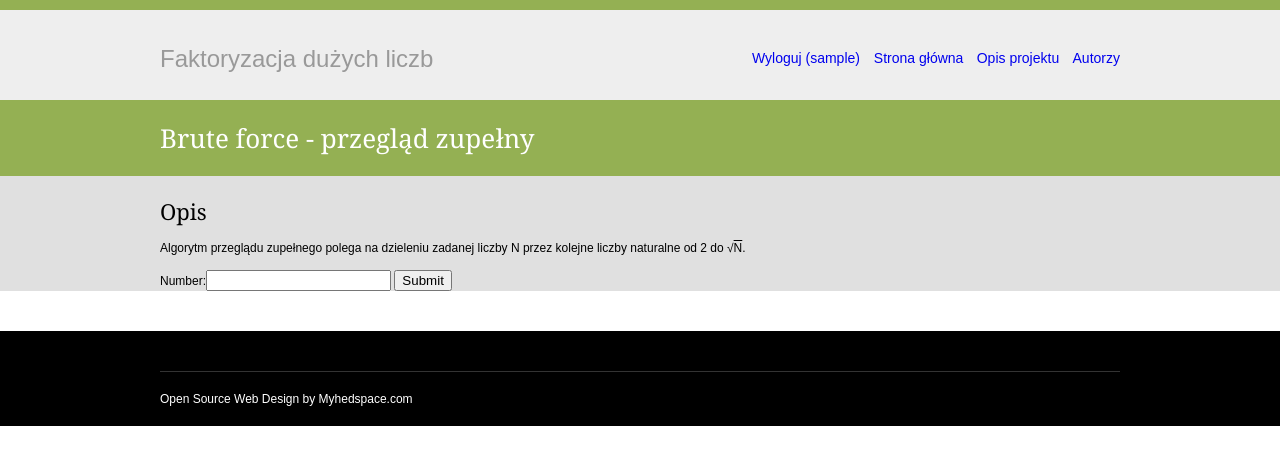
After one commit to maciejKolanski/FactorerWebsite, a Django app: page /bruteforce in a window 1280 px wide. The commit adds this page. Shown: the top 465 px of the page. Run offline with Django 3.2, Linux system fonts and the light colour scheme; the visitor is signed in with stand-in values (Sample User, id 1).

Commit message:
Added bruteforce page

```diff
--- a/Factorer/urls.py
+++ b/Factorer/urls.py
@@ -19,11 +19,12 @@ from FactorerMain import views
 
 urlpatterns = [
     url(r'^$', views.IndexView.as_view(), name='index'),
-    url(r'^about$', views.AboutView.as_view(), name='about'),
-    url(r'^creators$', views.CreatorsView.as_view(), name='creators'),
-    url(r'^login/$', 'django.contrib.auth.views.login'),
-    url(r'^logout/$', 'django.contrib.auth.views.logout'),
-    url(r'^register/$', views.register, name='register'),
-    url(r'^success_register$', views.SuccessRegisterView.as_view(), name='success_register'),
-    url(r'^admin/', include(admin.site.urls)),
+    url(r'^about/?$', views.AboutView.as_view(), name='about'),
+    url(r'^creators/?$', views.CreatorsView.as_view(), name='creators'),
+    url(r'^bruteforce/?$', views.BruteforceView.as_view(), name='bruteforce'),
+    url(r'^login/?$', 'django.contrib.auth.views.login'),
+    url(r'^logout/?$', 'django.contrib.auth.views.logout'),
+    url(r'^register/?$', views.register, name='register'),
+    url(r'^success_register/?$', views.SuccessRegisterView.as_view(), name='success_register'),
+    url(r'^admin/?$', include(admin.site.urls)),
 ]
--- /dev/null
+++ b/FactorerMain/forms.py
@@ -0,0 +1,6 @@
+from django import forms
+from django.core.validators import RegexValidator
+
+
+class AlgorithmInputForm(forms.Form):
+    number = forms.CharField(validators=[RegexValidator(r'^[0-9]*$', 'Only numbers are allowed.')])
--- a/FactorerMain/views.py
+++ b/FactorerMain/views.py
@@ -1,13 +1,11 @@
 from django.views.generic import View
-from django.core.exceptions import ObjectDoesNotExist
 from django.shortcuts import render
 from django.contrib.auth.forms import UserCreationForm
 from django.contrib.auth import authenticate, logout,  login
-from django.http import HttpResponseRedirect
-from django import forms
+from django.http import HttpResponseRedirect, HttpResponse
 from .models import *
 from .mixin import LoggedInMixin
-import operator
+from .forms import *
 
 # Create your views here.
 
@@ -19,6 +17,23 @@ class IndexView(LoggedInMixin, View):
         tasks = Task.objects.order_by('number_to_factor')
         users = User.objects.order_by('username')
         return render(request, self.template_name, {'tasks': tasks, 'users': users})
+
+
+class BruteforceView(LoggedInMixin, View):
+    template_name = 'FactorerMain/algorithms/bruteforce.html'
+
+    def get(self, request, *args, **kwargs):
+        algorithm_form = AlgorithmInputForm()
+        return render(request, self.template_name, {'algorithm_form': algorithm_form})
+
+    def post(self, request, *args, **kwargs):
+        algorithm_form = AlgorithmInputForm(request.POST)
+        if algorithm_form.is_valid():
+            number = algorithm_form.cleaned_data['number']
+            html = "%s was send to database" % number
+            #TODO
+            return HttpResponse(html)
+        return HttpResponse("Failed to get brute force number")
 
 
 class AboutView(LoggedInMixin, View):
@@ -34,6 +49,7 @@ class CreatorsView(LoggedInMixin, View):
     def get(self, request, *args, **kwargs):
         return render(request, self.template_name, {})
 
+
 def register(request):
     if request.method == 'POST':
         form = UserCreationForm(request.POST)
@@ -48,6 +64,7 @@ def register(request):
         'form': form,
     })
 
+
 class SuccessRegisterView(LoggedInMixin, View):
     template_name = 'FactorerMain/success_register.html'
 
--- /dev/null
+++ b/templates/FactorerMain/algorithms/bruteforce.html
@@ -0,0 +1,18 @@
+{% extends 'base.html' %}
+
+{%  block description %}
+    <h1>Brute force - przegląd zupełny</h1>
+{% endblock %}
+
+{% block gallery %}
+    <div clas="info">
+    <h1>Opis</h1>
+    <p>Algorytm przeglądu zupełnego polega na dzieleniu zadanej liczby N przez kolejne liczby naturalne od 2 do
+    &radic;<span style="text-decoration: overline">N</span>.</p>
+    <form method="post" action="{% url 'bruteforce' %}">
+        {% csrf_token %}
+        {{ algorithm_form }}
+        <input type="submit" value="Submit" />
+    </form>
+    </div>
+{% endblock %}
--- a/templates/FactorerMain/index.html
+++ b/templates/FactorerMain/index.html
@@ -2,8 +2,8 @@
 
 {% block gallery %}
 <div class="portfolio-item fl col-1">
-                <a href="alg1.html"><img src="static/images/al1.jpg" alt="thumb" /></a>
-                <div class="info">Algorytm 1</div>
+                <a href={% url 'bruteforce' %}><img src="static/images/al1.jpg" alt="thumb" /></a>
+                <div class="info">Brute force</div>
             </div><!-- // end .portfolio-item -->
             <div class="portfolio-item fl push-2 col-1">
                 <a href="alg2"><img src="static/images/al2.jpg" alt="thumb" /></a>
```
Also changed, not shown: static/images/al1.jpg.
